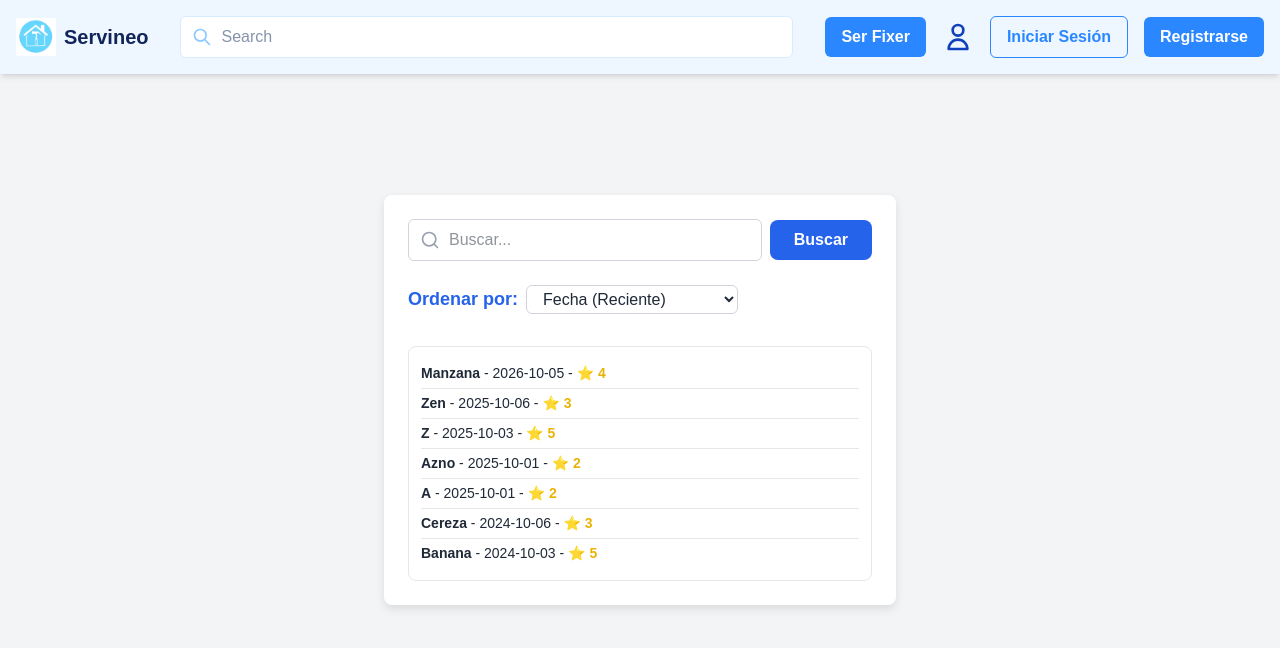
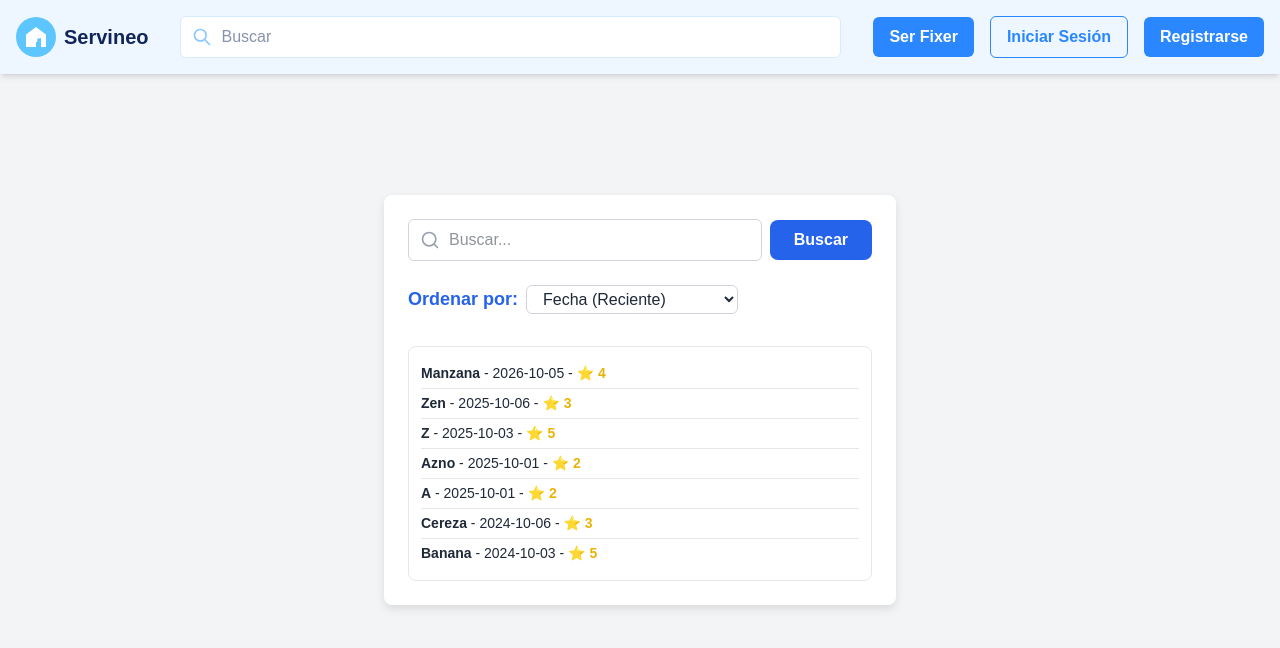
Before and after one commit to robertgt0/alquiler_front, a Next.js app: page /Ordenamiento in a window 1280 px wide. Shown: the top 648 px of the page. Built offline with nearby package versions, Linux system fonts and the light colour scheme.

Commit message:
fix: Arreglo de header y footer para moviles y pantallas pequeñas incluyendo un logo

```diff
--- a/src/app/componentes/Header/Header.tsx
+++ b/src/app/componentes/Header/Header.tsx
@@ -1,64 +1,50 @@
+// components/Header/Header.tsx
 'use client';
 
-import Image from 'next/image';
 import Link from 'next/link';
 import { useState, useEffect, useRef } from 'react';
+import Icono from './Icono'; // 🔹 Importamos el nuevo componente SVG
 
 export default function Header() {
-  // Ahora, esta variable controlará SOLO la visibilidad de los botones inferiores.
+  const [isClient, setIsClient] = useState(false);
   const [areButtonsVisible, setAreButtonsVisible] = useState(true);
   const lastScrollY = useRef(0);
-  const isMounted = useRef(false);
 
   useEffect(() => {
-    isMounted.current = true;
+    setIsClient(true);
 
     const handleScroll = () => {
-      // Solo aplicar la lógica si ya estamos en el cliente y en pantalla móvil
-      if (isMounted.current && window.innerWidth < 640) {
-        if (window.scrollY > lastScrollY.current) {
-          // Scrolling hacia abajo: Ocultar botones
-          setAreButtonsVisible(false);
-        } else {
-          // Scrolling hacia arriba: Mostrar botones
-          setAreButtonsVisible(true);
-        }
+      if (window.innerWidth < 640) {
+        setAreButtonsVisible(window.scrollY <= lastScrollY.current || window.scrollY === 0);
         lastScrollY.current = window.scrollY;
       }
     };
 
     window.addEventListener('scroll', handleScroll, { passive: true });
-
-    return () => {
-      window.removeEventListener('scroll', handleScroll);
-    };
+    return () => window.removeEventListener('scroll', handleScroll);
   }, []);
 
+  if (!isClient) return null;
 
   return (
     <>
-      {/* ---------------------------------------------------- */}
-      {/* HEADER PARA DESKTOP / TABLET (No requiere cambios) */}
-      {/* ---------------------------------------------------- */}
+      {/* ========================= */}
+      {/* HEADER DESKTOP / TABLET */}
+      {/* ========================= */}
       <header className="hidden sm:flex items-center justify-between p-4 bg-[#EEF7FF] shadow-md fixed top-0 left-0 w-full z-10">
         <div className="flex items-center">
           <Link href="/">
-              <Image
-                src="/header_img/logo2.jpg"
-                alt="Servineo Logo"
-                width={40}
-                height={40}
-              />
+            {/* 🔹 Reemplazamos el PNG por el componente SVG */}
+            <Icono size={40} />
           </Link>
           <span className="ml-2 text-xl font-bold text-[#11255A]">Servineo</span>
         </div>
 
-        {/* Barra de búsqueda (Desktop) */}
         <div className="flex-grow mx-8">
           <div className="relative">
             <input
               type="text"
-              placeholder="Search"
+              placeholder="Buscar"
               className="w-full px-4 py-2 pl-10 border border-[#D8ECFF] rounded-md focus:outline-none focus:ring-2 focus:ring-[#2a87ff] bg-white text-[#11255A]"
             />
             <svg
@@ -78,25 +64,10 @@ export default function Header() {
           </div>
         </div>
 
-        {/* Botones de acción y usuario (Desktop) */}
         <div className="flex items-center space-x-4">
           <button className="px-4 py-2 font-semibold text-white bg-[#2a87ff] rounded-md hover:bg-[#52ABFF]">
             Ser Fixer
           </button>
-          <svg
-              className="w-8 h-8 text-[#1140BC] cursor-pointer"
-              fill="none"
-              stroke="currentColor"
-              viewBox="0 0 24 24"
-              xmlns="http://www.w3.org/2000/svg"
-          >
-              <path
-                strokeLinecap="round"
-                strokeLinejoin="round"
-                strokeWidth="2"
-                d="M16 7a4 4 0 11-8 0 4 4 0 018 0zM12 14a7 7 0 00-7 7h14a7 7 0 00-7-7z"
-              ></path>
-          </svg>
           <Link href="/login">
             <button className="px-4 py-2 font-semibold text-[#2a87ff] border border-[#2a87ff] rounded-md hover:bg-[#EEF7FF]">
               Iniciar Sesión
@@ -110,36 +81,23 @@ export default function Header() {
         </div>
       </header>
 
-      {/* ---------------------------------------------------- */}
-      {/* HEADER MÓVIL SUPERIOR (Logo + Buscador - SIEMPRE FIJO ARRIBA) */}
-      {/* ---------------------------------------------------- */}
-      <header
-        className="sm:hidden fixed top-0 left-0 w-full p-4 bg-[#EEF7FF] shadow-md z-10"
-      >
-        <div className="flex flex-col items-center space-y-3">
-          {/* Logo y Nombre */}
-          <div className="flex items-center justify-start w-full px-2">
+      {/* ========================= */}
+      {/* HEADER MÓVIL SUPERIOR */}
+      {/* ========================= */}
+      <header className="sm:hidden fixed top-0 left-0 w-full p-2 bg-[#EEF7FF] shadow-md z-10">
+        <div className="flex items-center space-x-2 w-full">
           <Link href="/">
-              <Image
-                src="/header_img/logo1.jpg"
-                alt="Servineo Logo"
-                width={30}
-                height={30}
-              />
+            {/* 🔹 Versión pequeña del ícono */}
+            <Icono size={28} />
           </Link>
-            <span className="ml-2 text-lg font-bold text-[#11255A]">Servineo</span>
-          </div>
-
-          {/* Barra de búsqueda */}
-          <div className="w-full px-2">
-            <div className="relative">
+          <div className="flex-1 relative">
             <input
               type="text"
-                placeholder="Search"
-                className="w-full px-4 py-2 pl-10 border border-[#D8ECFF] rounded-md focus:outline-none focus:ring-2 focus:ring-[#2a87ff] bg-white text-[#11255A] text-sm"
+              placeholder="Buscar"
+              className="w-full px-3 py-1.5 pl-9 border border-[#D8ECFF] rounded-md text-xs focus:outline-none focus:ring-2 focus:ring-[#2a87ff] bg-white text-[#11255A]"
             />
             <svg
-                className="absolute w-5 h-5 text-[#89C9FF] left-3 top-1/2 transform -translate-y-1/2"
+              className="absolute w-4 h-4 text-[#89C9FF] left-2.5 top-1/2 transform -translate-y-1/2"
               fill="none"
               stroke="currentColor"
               viewBox="0 0 24 24"
@@ -154,30 +112,30 @@ export default function Header() {
             </svg>
           </div>
         </div>
-        </div>
       </header>
 
-      {/* ---------------------------------------------------- */}
-      {/* FOOTER MÓVIL (Botones de Sesión - FIJO ABAJO y OCULTABLE) */}
-      {/* ---------------------------------------------------- */}
+      {/* ========================= */}
+      {/* FOOTER MÓVIL INFERIOR */}
+      {/* ========================= */}
       <footer
-        className={`
-          sm:hidden fixed bottom-0 left-0 w-full p-4 bg-[#EEF7FF] shadow-md z-20
+        className={`sm:hidden fixed bottom-0 left-0 w-full px-3 py-2 bg-[#EEF7FF] shadow-md z-20
         transform transition-transform duration-300 ease-in-out
-          ${areButtonsVisible ? 'translate-y-0' : 'translate-y-full'} // Animación abajo para ocultar/mostrar
-        `}
+        ${areButtonsVisible ? 'translate-y-0' : 'translate-y-full'}`}
       >
-        <div className="flex w-full space-x-2">
+        <div className="flex flex-col items-center space-y-1">
+          <span className="text-[#11255A] font-bold text-sm">Servineo</span>
+          <div className="flex w-full space-x-1">
             <Link href="/login" className="flex-1">
-            <button className="px-4 py-2 font-semibold text-[#2a87ff] border border-[#2a87ff] rounded-md hover:bg-[#EEF7FF] w-full text-sm">
+              <button className="px-2 py-1.5 font-semibold text-[#2a87ff] border border-[#2a87ff] rounded-md hover:bg-[#EEF7FF] w-full text-xs">
                 Iniciar Sesión
               </button>
             </Link>
             <Link href="/register" className="flex-1">
-            <button className="px-4 py-2 font-semibold text-white bg-[#2a87ff] rounded-md hover:bg-[#52ABFF] w-full text-sm">
+              <button className="px-2 py-1.5 font-semibold text-white bg-[#2a87ff] rounded-md hover:bg-[#52ABFF] w-full text-xs">
                 Registrarse
               </button>
             </Link>
+          </div>
         </div>
       </footer>
     </>
--- /dev/null
+++ b/src/app/componentes/Header/Icono.tsx
@@ -0,0 +1,24 @@
+// components/Header/Icono.tsx
+import React from "react";
+
+const Icono: React.FC<{ size?: number }> = ({ size = 40 }) => (
+  <svg
+    xmlns="http://www.w3.org/2000/svg"
+    viewBox="0 0 512 512"
+    width={size}
+    height={size}
+    fill="none"
+  >
+    <circle cx="256" cy="256" r="256" fill="#5EC6FF" />
+    <path
+      d="M128 384V224l128-96 128 96v160h-64V272h-64v112h-64z"
+      fill="white"
+    />
+    <path
+      d="M240 320h32v-48l16 8v-24l-24-12h-40v24l16 8v44z"
+      fill="white"
+    />
+  </svg>
+);
+
+export default Icono;
--- a/src/app/componentes/mapa/BuscadorUbicaciones.tsx
+++ b/src/app/componentes/mapa/BuscadorUbicaciones.tsx
@@ -26,16 +26,15 @@ export default function BuscadorUbicaciones({ ubicaciones, onBuscar }: BuscadorU
   };
 
   return (
-    <div className="bg-white rounded-lg shadow-lg p-6 mb-1 w-full max-w-6xl mx-1 px-1 transition-all duration-300">
+    <div className="bg-white rounded-md shadow-md p-3 mb-2 w-full max-w-4xl mx-auto transition-all duration-300">
+      <h2 className="text-lg font-semibold text-gray-900 mb-2">Buscar ubicación</h2>
 
-
-      <h2 className="text-xl font-bold text-gray-900 mb-2">Buscar ubicación</h2>
-      <div className="flex flex-row flex-wrap gap-4 items-end">
+      <div className="flex flex-row flex-wrap gap-2 items-end">
         <div className="flex-1">
           <select
             value={seleccionada?.id?.toString() ?? ""}
             onChange={handleSeleccionChange}
-            className="w-full p-3 border border-gray-300 rounded-lg focus:ring-2 focus:ring-blue-500 focus:border-blue-500 cursor-pointer text-black bg-white"
+            className="w-full p-2 border border-gray-300 rounded-md focus:ring-1 focus:ring-blue-500 focus:border-blue-500 cursor-pointer text-black bg-white text-sm"
             aria-label="Selecciona una ubicación"
           >
             <option value="">Selecciona una ubicación</option>
@@ -50,9 +49,9 @@ export default function BuscadorUbicaciones({ ubicaciones, onBuscar }: BuscadorU
         <button
           onClick={handleBuscar}
           disabled={!seleccionada}
-          className={`px-6 py-3 rounded-lg font-medium transition duration-200 min-w-[120px] h-[50px] ${
+          className={`px-4 py-2 rounded-md font-medium text-sm transition duration-200 min-w-[100px] h-[40px] ${
             seleccionada
-              ? "bg-blue-600 hover:bg-blue-700 text-white shadow-md"
+              ? "bg-blue-600 hover:bg-blue-700 text-white shadow-sm"
               : "bg-gray-200 text-black cursor-not-allowed"
           }`}
         >
@@ -61,10 +60,10 @@ export default function BuscadorUbicaciones({ ubicaciones, onBuscar }: BuscadorU
       </div>
 
       {seleccionada && (
-        <div className="mt-4 p-3 bg-blue-50 rounded-lg border border-blue-200 max-h-40 overflow-y-auto">
-          <p className="text-sm font-medium text-gray-700 mb-1">Ubicación seleccionada:</p>
-          <ul className="list-disc pl-5">
-            <li className="font-semibold text-blue-800">{seleccionada.nombre}</li>
+        <div className="mt-3 p-2 bg-blue-50 rounded-md border border-blue-200 max-h-32 overflow-y-auto">
+          <p className="text-xs font-medium text-gray-700 mb-1">Ubicación seleccionada:</p>
+          <ul className="list-disc pl-4">
+            <li className="font-semibold text-blue-800 text-sm">{seleccionada.nombre}</li>
           </ul>
         </div>
       )}
--- a/src/app/componentes/mapa/mapa.tsx
+++ b/src/app/componentes/mapa/mapa.tsx
@@ -205,7 +205,7 @@ export default function Mapa({
   });
 
   return (
-    <div className="w-full max-w-6xl h-[300px] sm:h-[400px] md:h-[500px] lg:h-[400px] mx-auto px-4">
+    <div className="w-full max-w-6xl h-[300px] sm:h-[350px] md:h-[500px] lg:h-[400px] mx-auto px-4">
       <MapContainer
         center={centroInicial}
         zoom={13}
```
Lines whose indentation alone changed are shown as unchanged.
